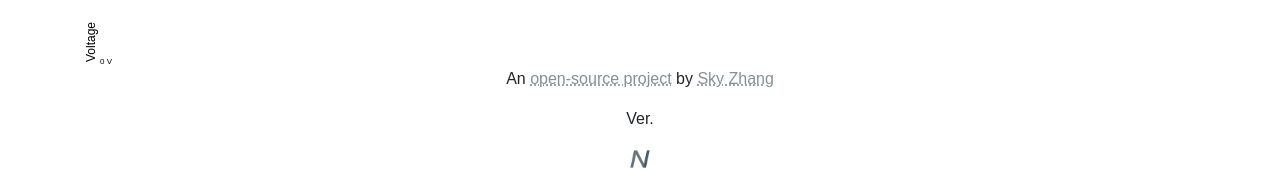
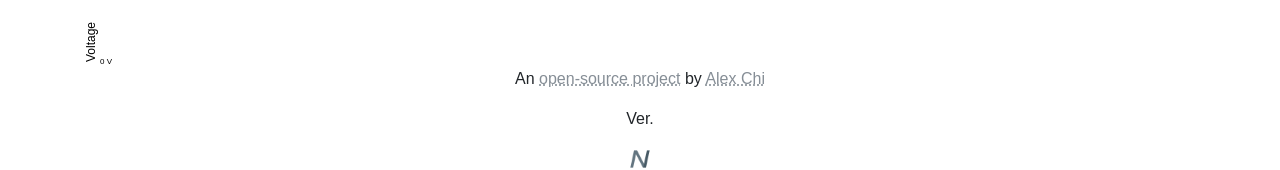
Before and after one commit to SkyZH/SkynetCOMM, a Vue app: page / in a window 1280 px wide. Shown: the part 897-1067 px from the top of the page. Built offline with nearby package versions, Linux system fonts and the light colour scheme; no server answers; the database is empty; a web font is replaced by a local one.

Commit message:
Update App.vue

```diff
--- a/src/App.vue
+++ b/src/App.vue
@@ -9,7 +9,7 @@
     <ResourceViewer class="resource" :source="'Raspi_Mon'" :subscription="'Memory'" :fill="'#64d8cb'" :stroke="'#26a69a'" :precision="source" :from="from" :limit="120" :live="true"></ResourceViewer>
     <ResourceViewer class="resource" :source="'Raspi_Mon'" :title="'Temp.'" :subscription="'Temperature'" :fill="'#ffff89'" :stroke="'#d4e157'" :precision="source" :from="from" :limit="120" :live="true"></ResourceViewer>
     <ResourceViewer class="resource" :source="'Raspi_Mon'" :subscription="'Voltage'" :fill="'#ffd95b'" :stroke="'#ffa726'" :precision="source" :from="from" :limit="120" :live="true"></ResourceViewer>
-    <p>An <a href="https://github.com/SkyZH/Skynetcomm">open-source project</a> by <a href="https://github.com/SkyZH">Sky Zhang</a></p>
+    <p>An <a href="https://github.com/SkyZH/Skynetcomm">open-source project</a> by <a href="https://github.com/SkyZH">Alex Chi</a></p>
     <p>Ver. {{ VERSION }}</p>
     <img width="24" height="24" src="/logo.png">
   </div>
```
